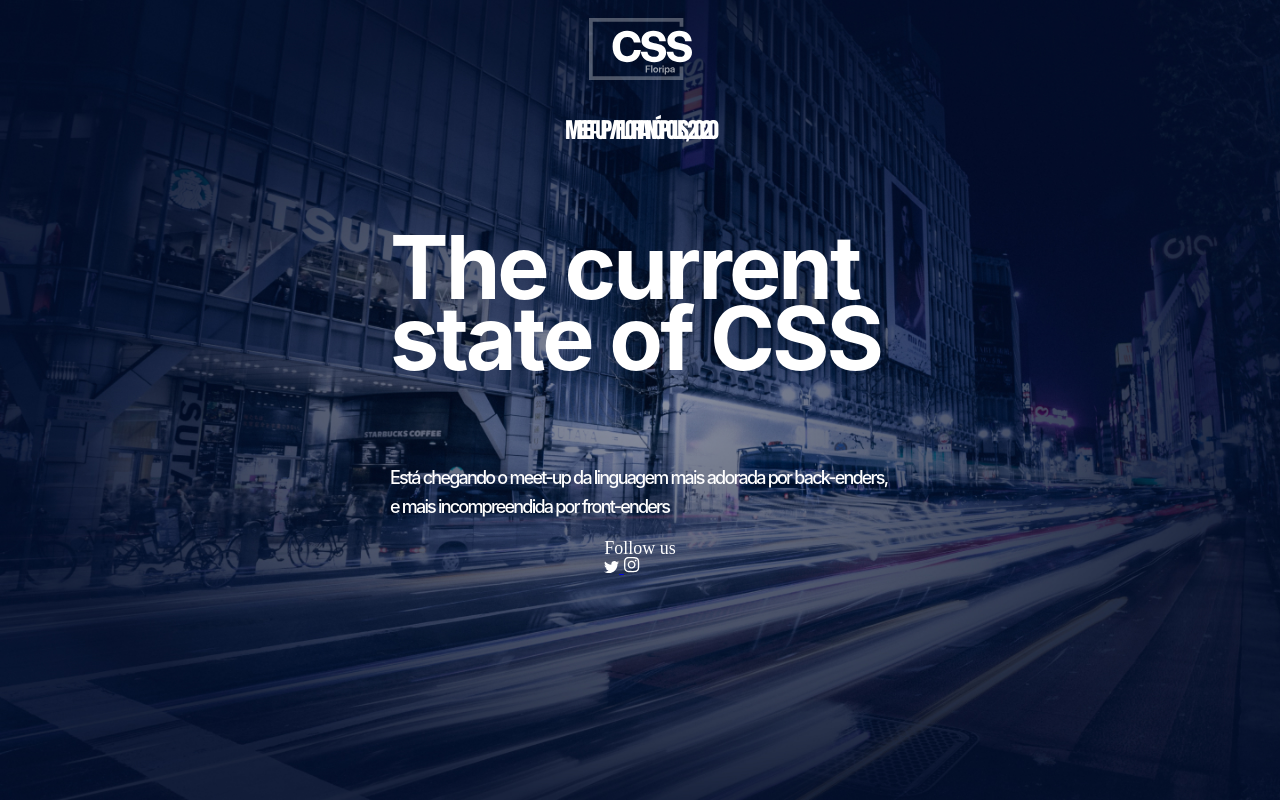
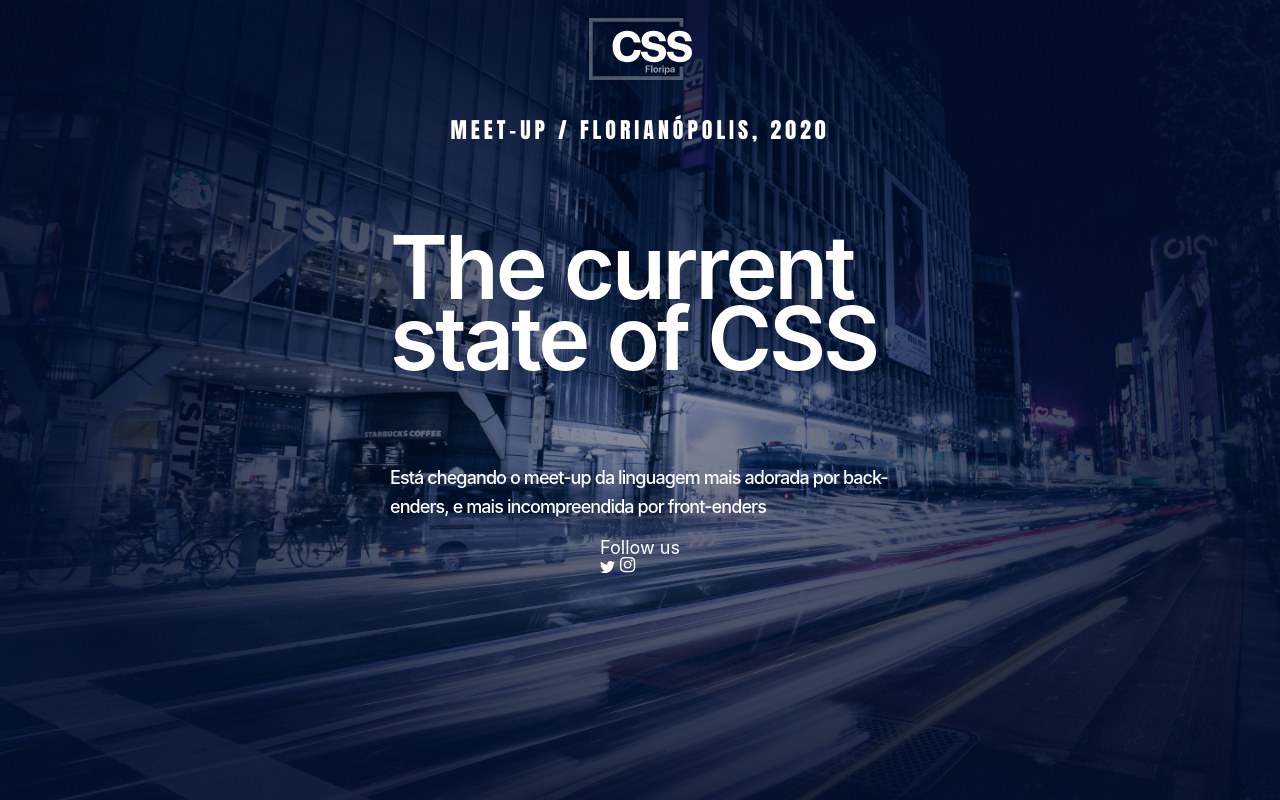
Before and after one commit to cssfloripa/cssfloripa.github.io, a plain HTML site: page index.html in a window 1280 px wide. Drawn offline with Linux system fonts and the light colour scheme; a web font is replaced by a local one.

Commit message:
:art: Update text styles

```diff
--- a/index.html
+++ b/index.html
@@ -8,6 +8,7 @@
 
         <style>
             :root {
+                font-family: -apple-system, BlinkMacSystemFont, 'Segoe UI', Roboto, Oxygen, Ubuntu, Cantarell, 'Open Sans', 'Helvetica Neue', sans-serif;
                 font-size: 18px;
                 line-height: 1;
                 color: white;
@@ -51,14 +52,14 @@
                 font-size: 1.22rem;
                 font-weight: 400;
                 line-height: 1;
-                letter-spacing: -.22rem;
+                letter-spacing: .22rem;
                 text-transform: uppercase;
             }
 
             .heading {
                 font-family: var(--heading);
                 font-size: 4.88rem;
-                font-weight: 700;
+                font-weight: 600;
                 line-height: .8;
                 letter-spacing: -.166rem;
             }
@@ -67,7 +68,7 @@
                 font-family: var(--sub-title);
                 font-size: 1rem;
                 font-weight: 500;
-                letter-spacing: -.1rem;
+                letter-spacing: -.05rem;
                 line-height: 1.6;
             }
         </style>
```
